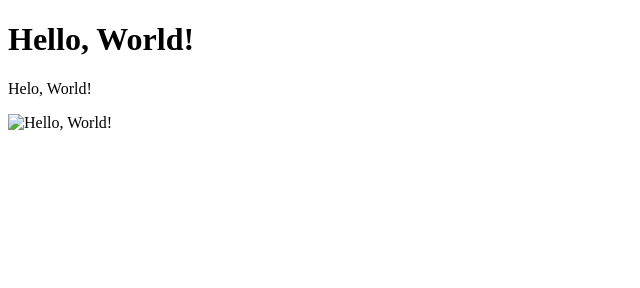
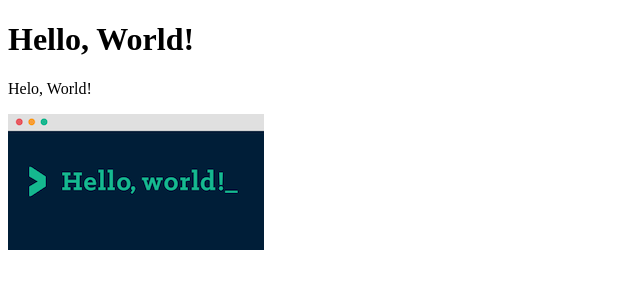
Before and after one commit to Timothy-Manwell/ICS2O-Unit-02-HTML, a plain HTML site: page index.html in a window 1280 px wide. Shown: the whole page, without its empty margins (0-640 px from the left). Drawn offline with Linux system fonts and the light colour scheme.

Commit message:
Update index.html

```diff
--- a/index.html
+++ b/index.html
@@ -7,6 +7,6 @@
   <body>
     <h1>Hello, World!</h1>
     <p>Helo, World!</p>
-    <img src=".images/hello_world.png" alt="Hello, World!" />
+    <img src="./images/hello_world.png" alt="Hello, World!">
   </body>
 </html>
```
